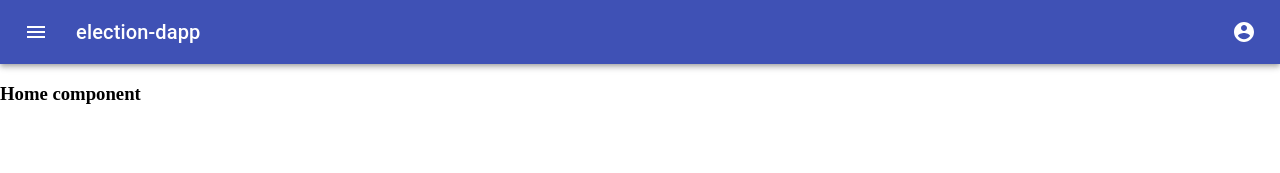
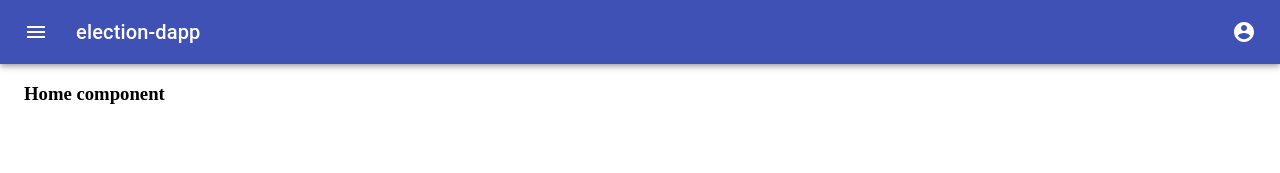
Before and after one commit to dobrucki/election-dapp, a React (Create React App) app in the folder app/: page / in a window 1280 px wide. Shown: the top 173 px of the page. Built offline with nearby package versions, Linux system fonts and the light colour scheme.

Commit message:
Add margins to the page content

```diff
--- a/app/src/App.js
+++ b/app/src/App.js
@@ -7,13 +7,14 @@ import Ballot from './components/Ballot';
 import Candidates from './components/Candidates';
 import Results from './components/Results';
 import Contact from './components/Contact';
-
+import { Container } from '@material-ui/core';
 
 
 const App = () => {
   return (
       <BrowserRouter>
         <Navbar />
+        <Container>
           <Switch>
             <Route path='/' exact component={Home} />
             <Route path='/Ballot' component={Ballot} />
@@ -22,6 +23,7 @@ const App = () => {
             <Route path='/Contact' component={Contact} />
             <Route component={Error} />
           </Switch>
+        </Container>
       </BrowserRouter>
   );
 }
```
Lines whose indentation alone changed are shown as unchanged.
